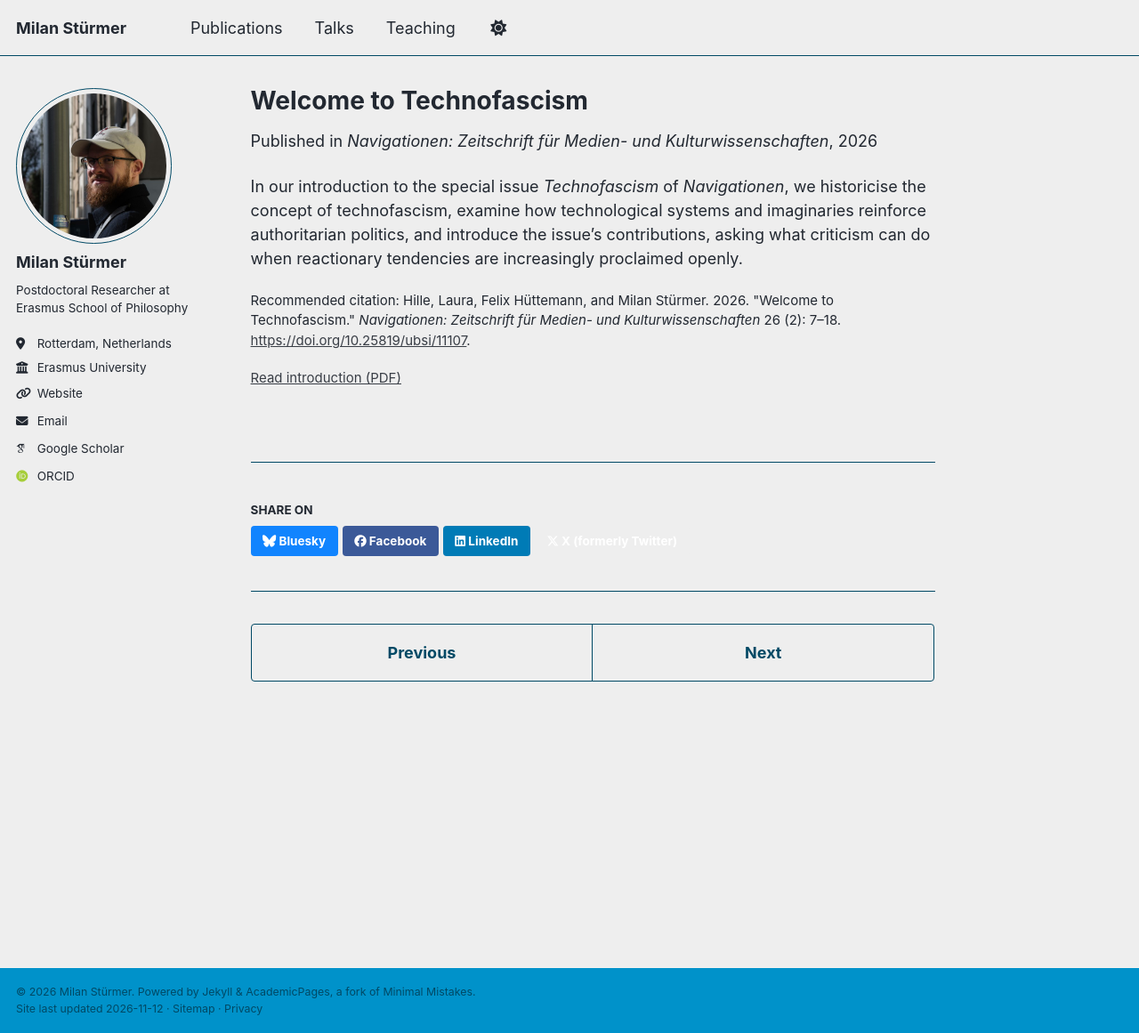
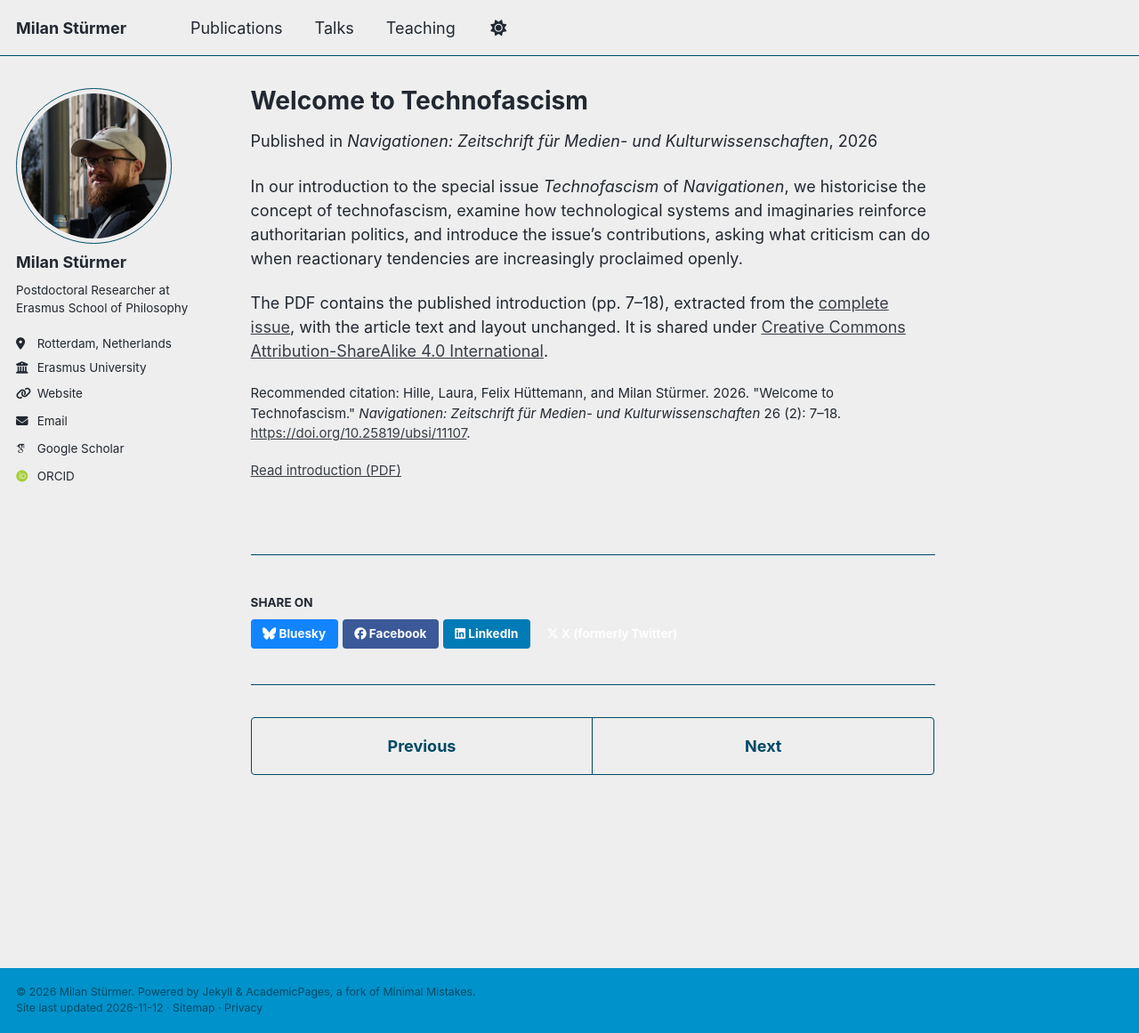
Before and after one commit to milanstuermer/milanstuermer.github.io, a Jekyll site: the page built from _publications/2026-welcome-to-technofascism.md, in a window 1280 px wide and 1161 px high. Shown: the whole window at 89% size. Built offline with Jekyll 4.4.1, drawn with Linux system fonts in a browser that asks for light colours; some web fonts are replaced.

Commit message:
Host Welcome to Technofascism introduction with Scholar metadata

```diff
--- a/_includes/head/custom.html
+++ b/_includes/head/custom.html
@@ -1,6 +1,8 @@
 {% include base_path %}
 
 <!-- start custom head snippets -->
+
+{% include scholar-meta.html %}
 
 <!-- Support for Academicons -->
 <link rel="stylesheet" href="{{ base_path }}/assets/css/academicons.css"/>
--- /dev/null
+++ b/_includes/scholar-meta.html
@@ -0,0 +1,16 @@
+{% if page.scholar %}
+<meta name="citation_title" content="{{ page.title | strip_html | escape }}">
+{% for author in page.scholar.authors %}
+<meta name="citation_author" content="{{ author | escape }}">
+{% endfor %}
+<meta name="citation_publication_date" content="{{ page.date | date: '%Y/%m/%d' }}">
+<meta name="citation_journal_title" content="{{ page.venue | escape }}">
+<meta name="citation_volume" content="{{ page.scholar.volume | escape }}">
+<meta name="citation_issue" content="{{ page.scholar.issue | escape }}">
+<meta name="citation_firstpage" content="{{ page.scholar.firstpage | escape }}">
+<meta name="citation_lastpage" content="{{ page.scholar.lastpage | escape }}">
+<meta name="citation_issn" content="{{ page.scholar.issn | escape }}">
+<meta name="citation_language" content="{{ page.scholar.language | escape }}">
+<meta name="citation_abstract_html_url" content="{{ page.url | absolute_url | escape }}">
+<meta name="citation_pdf_url" content="{{ page.paperurl | escape }}">
+{% endif %}
--- a/_publications/2026-welcome-to-technofascism.md
+++ b/_publications/2026-welcome-to-technofascism.md
@@ -11,9 +11,22 @@
 excerpt: "In our introduction to the special issue <i>Technofascism</i> of <i>Navigationen</i>, we historicise the concept of technofascism, examine how technological systems and imaginaries reinforce authoritarian politics, and introduce the issue’s contributions, asking what criticism can do when reactionary tendencies are increasingly proclaimed openly."
 date: 2026-11-03
 venue: "Navigationen: Zeitschrift für Medien- und Kulturwissenschaften"
-paperurl: "https://dspace-backend.ub.uni-siegen.de/server/api/core/bitstreams/ebd2db52-6e3e-4651-b02f-d904d651fdef/content#page=8"
+paperurl: "https://www.milanstuermer.com/publication/welcome-to-technofascism.pdf"
 paperurl_label: "Read introduction (PDF)"
+scholar:
+  authors:
+    - "Hille, Laura"
+    - "Hüttemann, Felix"
+    - "Stürmer, Milan"
+  volume: "26"
+  issue: "2"
+  firstpage: "7"
+  lastpage: "18"
+  issn: "1619-1641"
+  language: "en"
 citation: 'Hille, Laura, Felix Hüttemann, and Milan Stürmer. 2026. &quot;Welcome to Technofascism.&quot; <i>Navigationen: Zeitschrift für Medien- und Kulturwissenschaften</i> 26 (2): 7–18. <a href="https://doi.org/10.25819/ubsi/11107">https://doi.org/10.25819/ubsi/11107</a>.'
 ---
 
 In our introduction to the special issue <i>Technofascism</i> of <i>Navigationen</i>, we historicise the concept of technofascism, examine how technological systems and imaginaries reinforce authoritarian politics, and introduce the issue’s contributions, asking what criticism can do when reactionary tendencies are increasingly proclaimed openly.
+
+The PDF contains the published introduction (pp. 7–18), extracted from the [complete issue](https://doi.org/10.25819/ubsi/11107), with the article text and layout unchanged. It is shared under [Creative Commons Attribution-ShareAlike 4.0 International](https://creativecommons.org/licenses/by-sa/4.0/).
```
Also changed, not shown: 1 other file.
